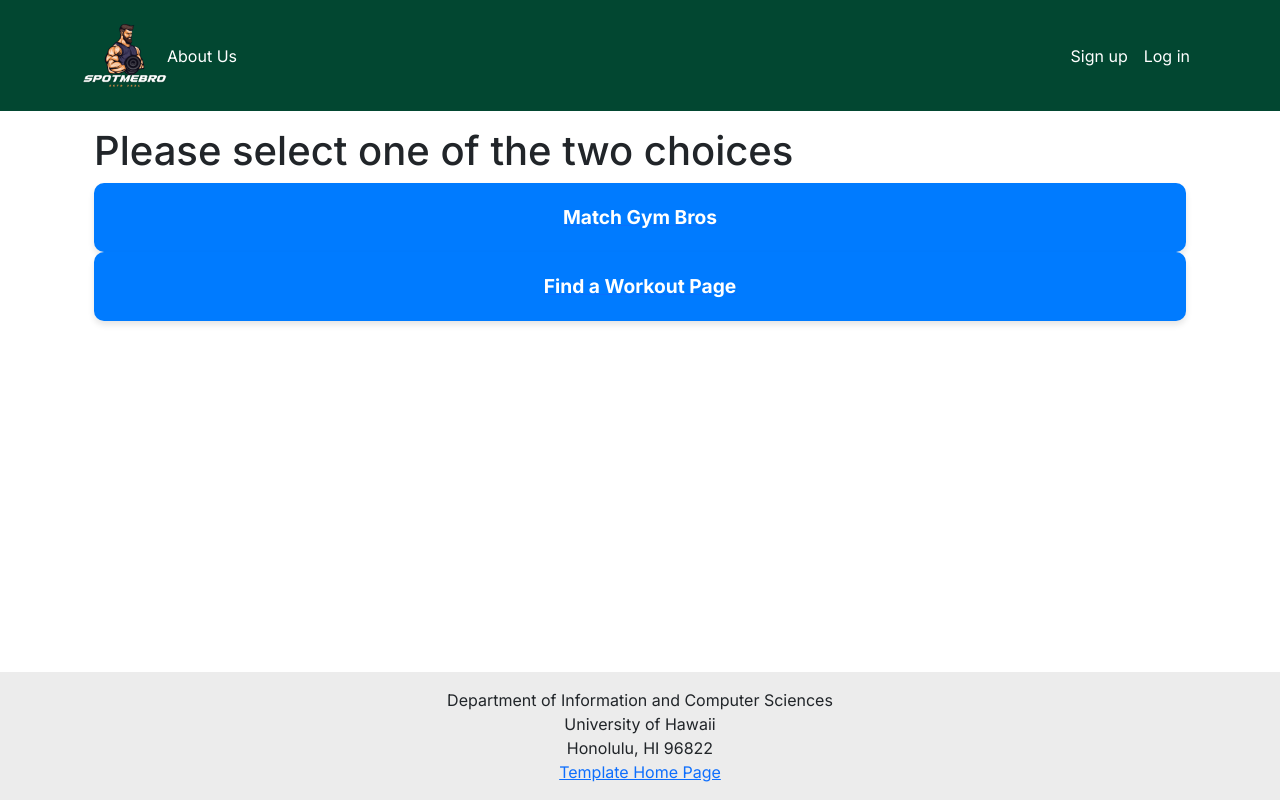
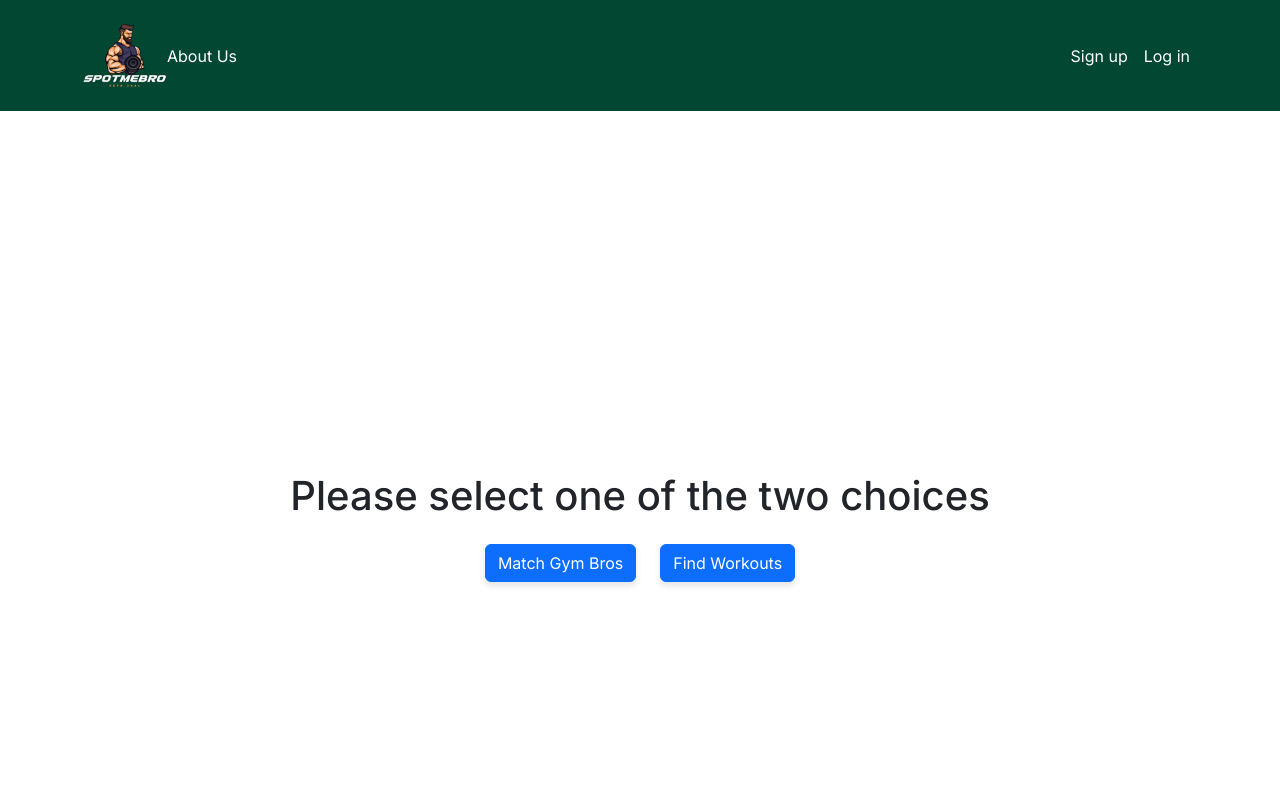
Before and after one commit to spot-me-bro/SpotMeBro-nextjs, a Next.js app: page /MatchOrFind in a window 1280 px wide. Shown: the top 800 px of the page. Built offline with nearby package versions, Linux system fonts and the light colour scheme; no server answers.

Commit message:
Adding in files from before the merge that dont conflict with vercel deployment

```diff
--- a/src/app/globals.css
+++ b/src/app/globals.css
@@ -84,21 +84,33 @@ body {
 	color: #333; /* Dark text for readability */
   }
 
-	.button {
+  /* MatchOrFind Component Styles */
+.match-or-find-container {
+	height: 100vh;
+}
+
+.match-or-find-heading {
+	text-align: center;
+	font-weight: bold;
+	font-size: 2rem;
+  }
+
+  .match-or-find-button {
 	display: block;
 	padding: 20px 40px;
 	font-size: 1.2rem;
 	font-weight: bold;
 	text-align: center;
 	text-decoration: none;
-		background-color: #007bff;
+	background-color: #024731;
 	color: #fff;
   	border-radius: 10px;
   	box-shadow: 0 4px 6px rgba(0, 0, 0, 0.1);
   	transition: transform 0.2s, box-shadow 0.2s;
 }
 
-	.button:hover {
+.match-or-find-button:hover {
 	transform: scale(1.05);
 	box-shadow: 0 6px 8px rgba(0, 0, 0, 0.2);
+	background-color: #024731;
   }
--- a/src/components/MatchOrFind.tsx
+++ b/src/components/MatchOrFind.tsx
@@ -1,20 +1,24 @@
 'use client';
 
-import Link from 'next/link';
 import '../app/globals.css'; // Import the CSS file
+import { Button, Col, Container, Row } from 'react-bootstrap';
 
 const MatchOrFind: React.FC = () => (
-  <div className="container">
-    <h1 className="heading">Please select one of the two choices</h1>
-    <div className="button-container">
-      <Link href="/#">
-        <a className="button" href="/#">Match Gym Bros</a>
-      </Link>
-      <Link href="/#">
-        <a className="button" href="/#">Find a Workout Page</a>
-      </Link>
-    </div>
-  </div>
+  <Container fluid className="d-flex flex-column justify-content-center align-items-center vh-100">
+    <h1 className="heading mb-4">Please select one of the two choices</h1>
+    <Row className="justify-content-center">
+      <Col xs="auto">
+        <Button href="/#" className="match-or-find-button">
+          Match Gym Bros
+        </Button>
+      </Col>
+      <Col xs="auto">
+        <Button href="/#" className="match-or-find-button">
+          Find Workouts
+        </Button>
+      </Col>
+    </Row>
+  </Container>
 );
 
 export default MatchOrFind;
```
Also changed, not shown: config/settings.development.json (+32 -21 lines), src/app/list_partners/page.tsx (+7 -0 lines). Lines whose indentation alone changed are shown as unchanged.
